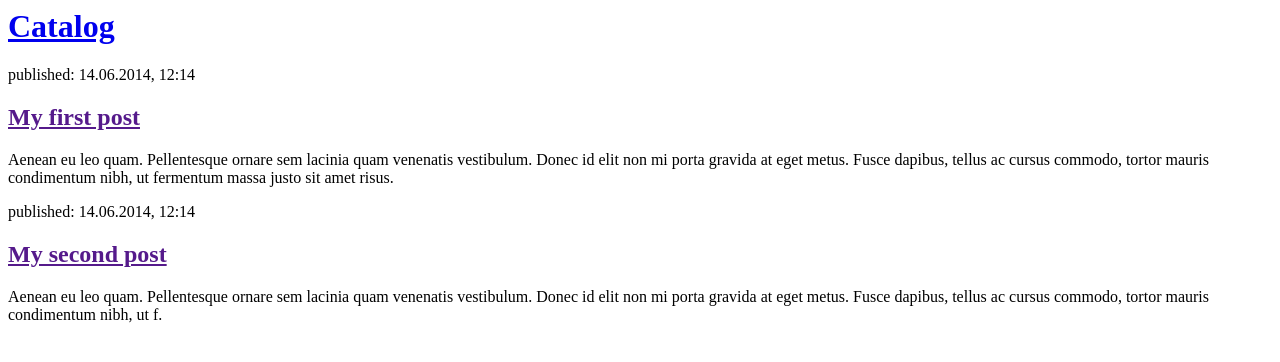
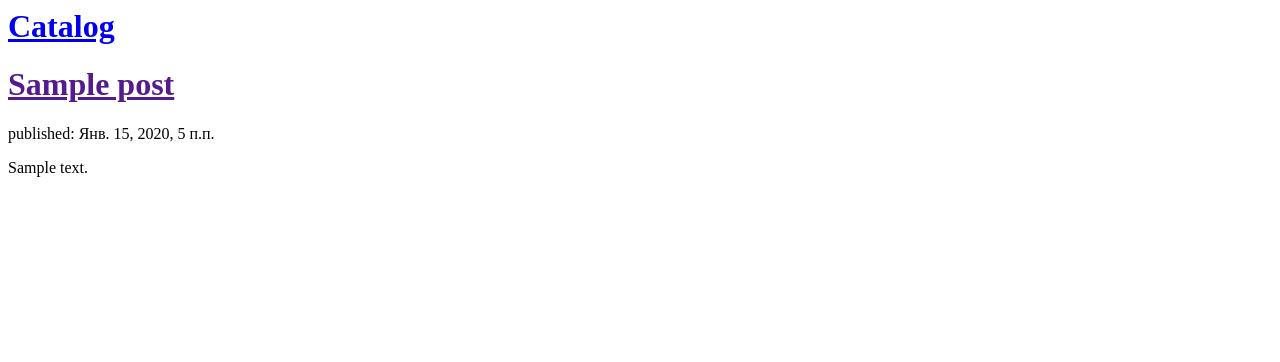
Before and after one commit to NataliaSergeeva/my-catalog, a Django app: template catalog/templates/catalog/post_list.html in a window 1280 px wide. Shown: the top 362 px of the page. Run offline with Django 3.2, Linux system fonts and the light colour scheme; the template is opened without the code that fills it: values that come from a table or form of the project are taken from there, others are empty; tables that the repository leaves empty hold one stand-in row (values such as "Sample post").

Commit message:
Modified templates to display posts from database

```diff
--- a/catalog/templates/catalog/post_list.html
+++ b/catalog/templates/catalog/post_list.html
@@ -7,16 +7,13 @@
             <h1><a href="/">Catalog</a></h1>
         </div>
 
-        <div>
-            <p>published: 14.06.2014, 12:14</p>
-            <h2><a href="">My first post</a></h2>
-            <p>Aenean eu leo quam. Pellentesque ornare sem lacinia quam venenatis vestibulum. Donec id elit non mi porta gravida at eget metus. Fusce dapibus, tellus ac cursus commodo, tortor mauris condimentum nibh, ut fermentum massa justo sit amet risus.</p>
-        </div>
+        {% for post in posts %}
+            <div>
+                <h1><a href="">{{ post.title }}</a></h1>
+                <p>published: {{ post.published_date }}</p>
+                <p>{{ post.text|linebreaksbr }}</p>
+            </div>
+        {% endfor %}
 
-        <div>
-            <p>published: 14.06.2014, 12:14</p>
-            <h2><a href="">My second post</a></h2>
-            <p>Aenean eu leo quam. Pellentesque ornare sem lacinia quam venenatis vestibulum. Donec id elit non mi porta gravida at eget metus. Fusce dapibus, tellus ac cursus commodo, tortor mauris condimentum nibh, ut f.</p>
-        </div>
     </body>
 </html>
--- a/catalog/views.py
+++ b/catalog/views.py
@@ -1,4 +1,7 @@
 from django.shortcuts import render
+from django.utils import timezone
+from .models import Post
 
 def post_list(request):
-    return render(request, 'catalog/post_list.html', {})
+    posts = Post.objects.filter(published_date__lte=timezone.now()).order_by('published_date')
+    return render(request, 'catalog/post_list.html', {'posts': posts})
```
